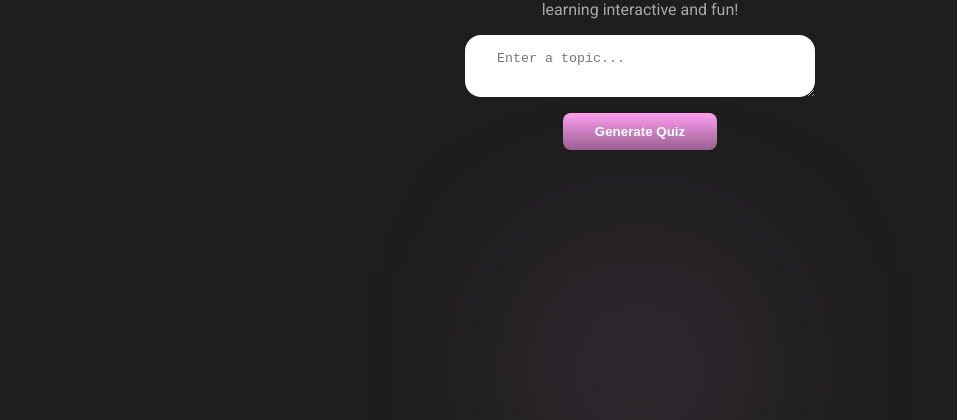
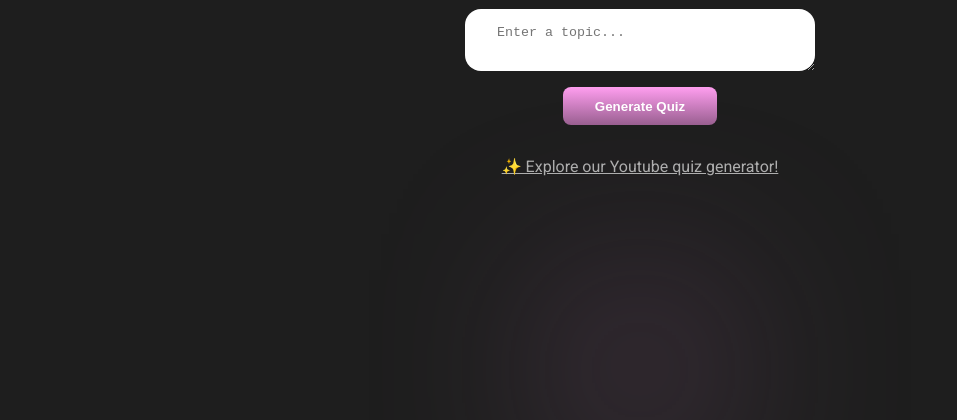
Before and after one commit to falsegenius1/ai-quiz-generator, a website: page public/index.html in a window 1280 px wide. Shown: the part 380-800 px from the top of the page, without its empty margins (0-957 px from the left). Drawn offline with Linux system fonts and the light colour scheme.

Commit message:
add yt quiz link

```diff
--- a/public/index.html
+++ b/public/index.html
@@ -180,6 +180,11 @@
             bottom: 0;
         }
 
+        .yt-quiz-link {
+            color: #aeaeae;
+            margin-top: 1rem;
+        }
+
         @media screen and (max-width: 480px) {
             .home-div {
                 margin-top: -3rem;
@@ -211,6 +216,7 @@
         <p class="text">Transform any Topic into an engaging quiz, making learning interactive and fun!</p>
         <textarea type="text" id="topic" name="topic" placeholder="Enter a topic..." autocomplete="off"></textarea>
         <button id="generateBtn" class="gradient-btn" onclick="generateQuiz()">Generate Quiz</button>
+        <a href="https://youtube-quiz-generator.vercel.app/" target="_blank" class="yt-quiz-link">✨ Explore our Youtube quiz generator!</a>
     </div>
     <div class="quiz-div hidden">
         <h1 class="gradient-text">Quiz</h1>
```
